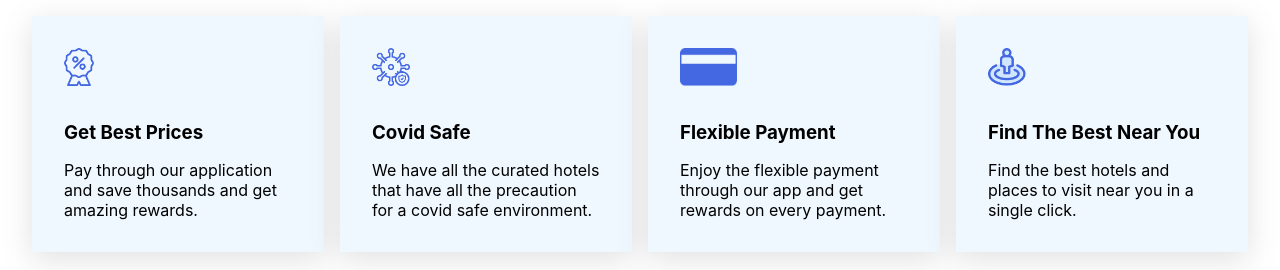
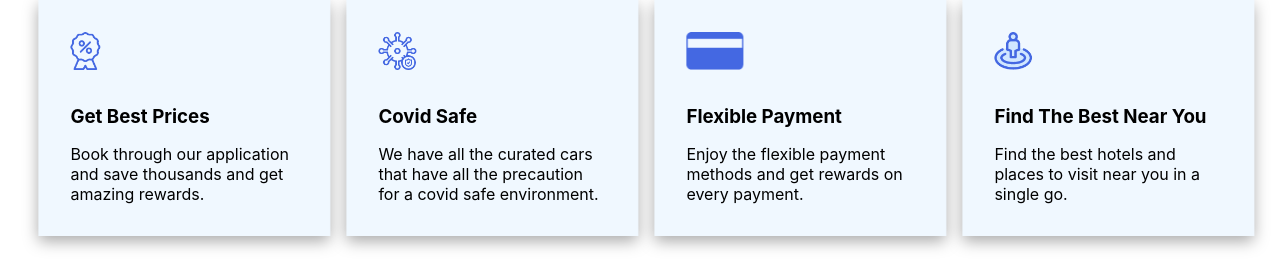
Before and after one commit to SharvariMore/Travel-log, a React (Create React App) app: page / in a window 1280 px wide. Shown: the part 1108-1378 px from the top of the page. Built offline with nearby package versions, Linux system fonts and the light colour scheme.

Commit message:
Added new services

```diff
--- a/src/components/Services.jsx
+++ b/src/components/Services.jsx
@@ -11,25 +11,25 @@ export default function Services () {
           icon: service1,
           title: "Get Best Prices",
           subTitle:
-            "Pay through our application and save thousands and get amazing rewards.",
+            "Book through our application and save thousands and get amazing rewards.",
         },
         {
           icon: service2,
           title: "Covid Safe",
           subTitle:
-            "We have all the curated hotels that have all the precaution for a covid safe environment.",
+            "We have all the curated cars that have all the precaution for a covid safe environment.",
         },
         {
           icon: service3,
           title: "Flexible Payment",
           subTitle:
-            " Enjoy the flexible payment through our app and get rewards on every payment.",
+            " Enjoy the flexible payment methods and get rewards on every payment.",
         },
         {
           icon: service4,
           title: "Find The Best Near You",
           subTitle:
-            "Find the best hotels and places to visit near you in a single click.",
+            "Find the best hotels and places to visit near you in a single go.",
         },
       ];
     return (
@@ -64,7 +64,7 @@ const Section = styled.section`
     background-color: aliceblue;
     box-shadow: rgba(100, 100, 111, 0.2) 0px 7px 29px 0px;
     transition: 0.3s ease-in-out;
-    &:hover {
+      {
       transform: translateX(0.4rem) translateY(-1rem);
       box-shadow: rgba(0, 0, 0, 0.35) 0px 5px 15px;
     }
```
